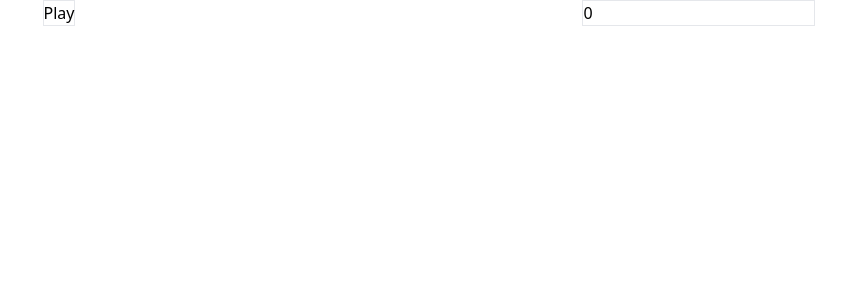
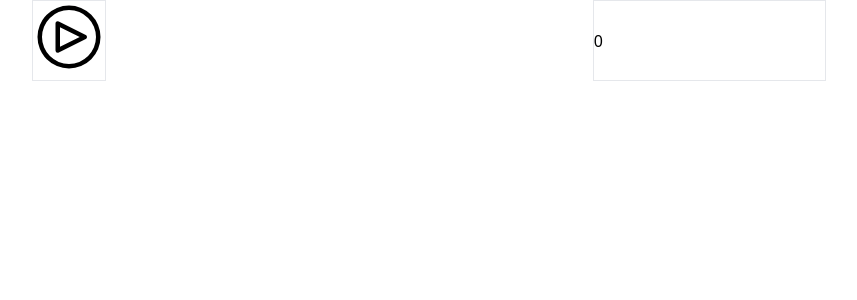
Before and after one commit to moudev/pomotask, a Vue app: page / in a window 1280 px wide. Shown: the top 300 px of the page, without its empty margins (211-1068 px from the left). Built offline with nearby package versions, Linux system fonts and the light colour scheme.

Commit message:
feat: add carbon icons

```diff
--- a/package.json
+++ b/package.json
@@ -13,8 +13,10 @@
   },
   "main": "background.js",
   "dependencies": {
+    "@iconify-json/carbon": "^1.0.12",
     "core-js": "^3.6.5",
     "dayjs": "^1.10.7",
+    "unplugin-icons": "^0.12.22",
     "vue": "^2.6.11"
   },
   "devDependencies": {
--- a/src/components/Actions.vue
+++ b/src/components/Actions.vue
@@ -1,15 +1,18 @@
 <template>
-  <div>
+  <div class="text-6xl">
     <button v-if="isPlaying" @click="stopTimer">
-      Stop
+      <PauseOutline />
     </button>
     <button v-else @click="startTimer">
-      Play
+      <PlayOutline />
     </button>
   </div>
 </template>
 
 <script>
+import PlayOutline from '~icons/carbon/play-outline'
+import PauseOutline from '~icons/carbon/pause-outline'
+
 export default {
   props: {
     isPlaying: {
@@ -17,6 +20,10 @@ export default {
       required: true,
       default: false,
     }
+  },
+  components: {
+    PlayOutline,
+    PauseOutline,
   },
   methods: {
     startTimer() {
--- /dev/null
+++ b/vue.config.js
@@ -0,0 +1,7 @@
+module.exports = {
+  configureWebpack: {
+    plugins: [
+      require('unplugin-icons/webpack')({}),
+    ],
+  },
+}
```
Also changed, not shown: 1 other file (tests, documents, lock files or other folders).
